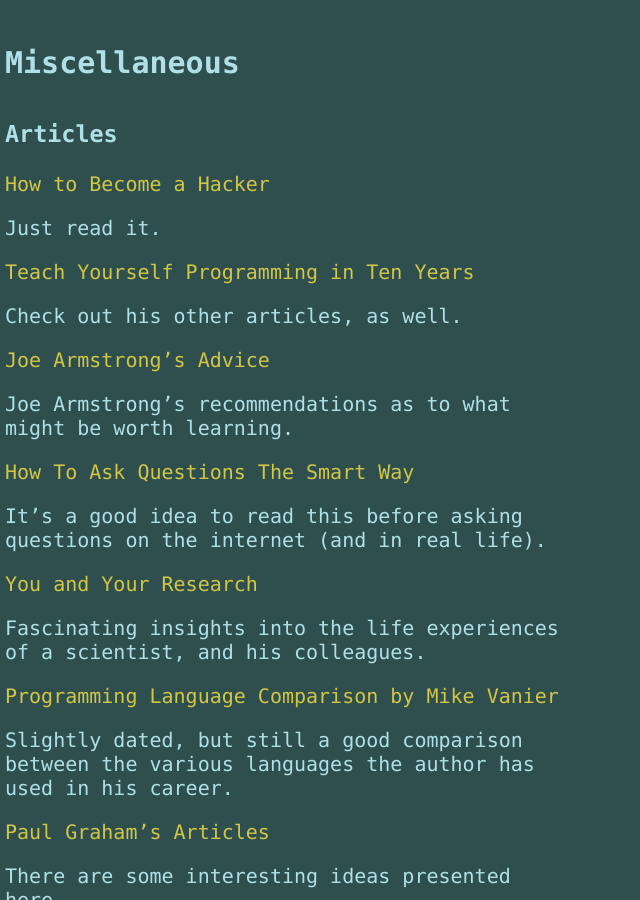
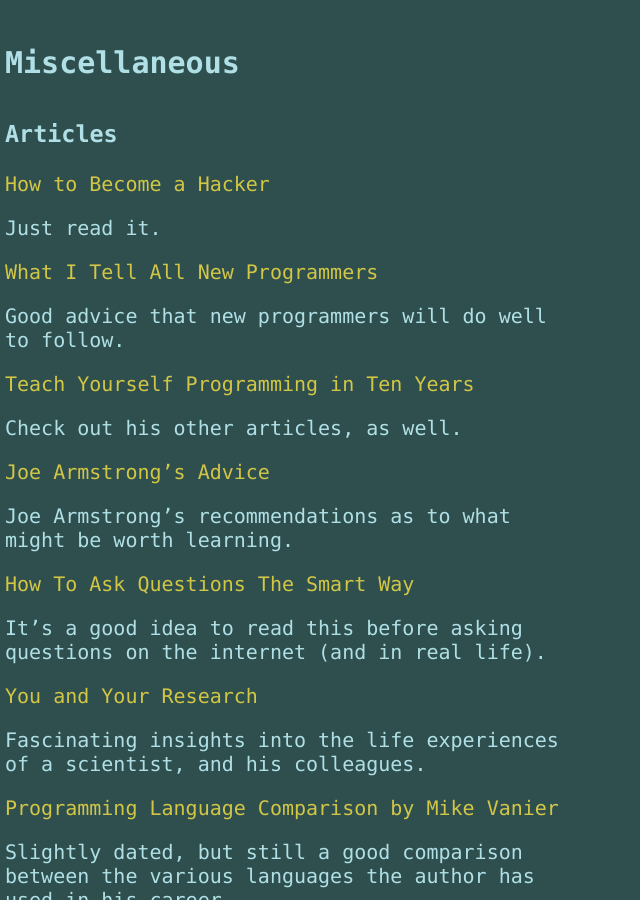
Before and after one commit to codesurfers/codesurfers.github.io, a Jekyll site: the page built from links/index.md, in a window 1280 px wide and 900 px high, scrolled down 10421 px. Shown: the whole window, without its empty margins (0-640 px from the left). Built offline with Jekyll 4.4.1, drawn with Linux system fonts in a browser that asks for light colours; Markdown is read by kramdown in place of the engine named in the settings.

Commit message:
Add link to http://josephg.com/blog/what-i-tell-all-new-programmers/

```diff
--- a/links/index.md
+++ b/links/index.md
@@ -396,6 +396,10 @@
 
 Just read it.
 
+[What I Tell All New Programmers](http://josephg.com/blog/what-i-tell-all-new-programmers/)
+
+Good advice that new programmers will do well to follow.
+
 [Teach Yourself Programming in Ten Years](http://norvig.com/21-days.html)
 
 Check out his other articles, as well.
```
